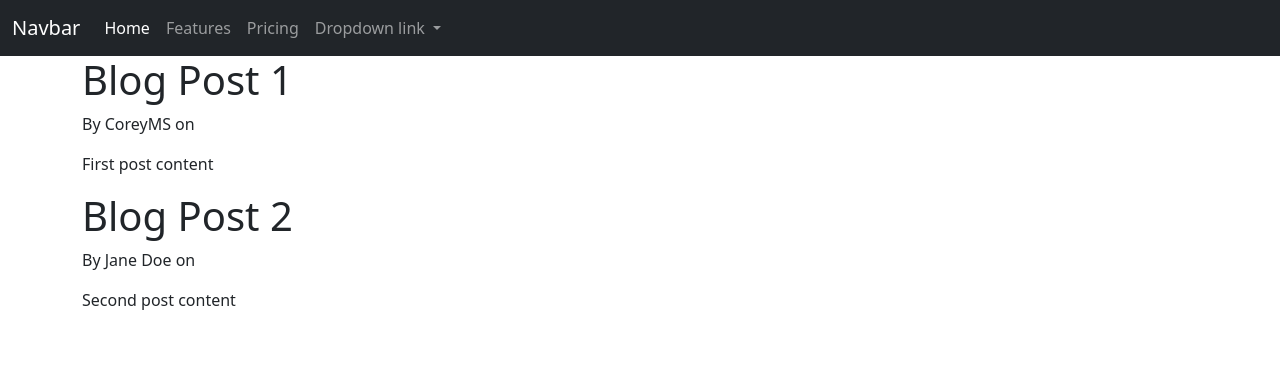
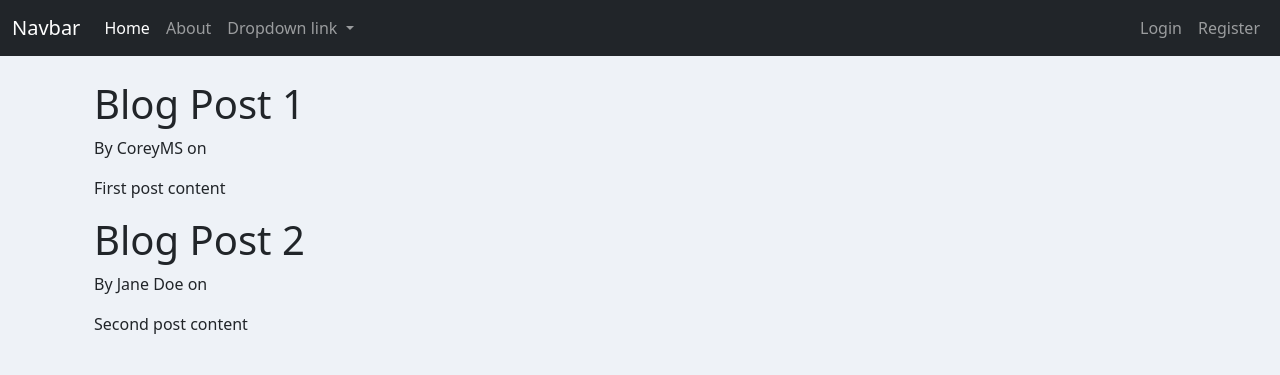
Before and after one commit to rafalq/django-blog, a Django app: page / in a window 1280 px wide. Shown: the top 375 px of the page. Run offline with Django 3.2, Linux system fonts and the light colour scheme.

Commit message:
load static

```diff
--- /dev/null
+++ b/blog/static/blog/main.css
@@ -0,0 +1,3 @@
+body {
+	background-color: rgb(238, 242, 247);
+}
--- a/blog/templates/blog/base.html
+++ b/blog/templates/blog/base.html
@@ -1,3 +1,4 @@
+{% load static %}
 <!DOCTYPE html>
 <html lang="en">
 	<head>
@@ -9,8 +10,11 @@
 		{% else %}
 		<title>Django Blog</title>
 		{% endif %}
-    {% comment %} bootstrap 5 {% endcomment %}
+    {% comment %} bootstrap 5 css{% endcomment %}
     <link href="https://cdn.jsdelivr.net/npm/bootstrap@5.0.2/dist/css/bootstrap.min.css" rel="stylesheet" integrity="sha384-EVSTQN3/azprG1Anm3QDgpJLIm9Nao0Yz1ztcQTwFspd3yD65VohhpuuCOmLASjC" crossorigin="anonymous">
+    {% comment %} custom css {% endcomment %}
+    <link rel="stylesheet" href="{% static 'blog/main.css' %}">
+    {% comment %} bootstrap 5 js {% endcomment %}
     <script src="https://cdn.jsdelivr.net/npm/bootstrap@5.0.2/dist/js/bootstrap.bundle.min.js" integrity="sha384-MrcW6ZMFYlzcLA8Nl+NtUVF0sA7MsXsP1UyJoMp4YLEuNSfAP+JcXn/tWtIaxVXM" crossorigin="anonymous" defer></script>
 	</head>
 	<body>
@@ -22,16 +26,14 @@
           <span class="navbar-toggler-icon"></span>
         </button>
         <div class="collapse navbar-collapse" id="navbarNavDropdown">
-          <ul class="navbar-nav">
+          <ul class="navbar-nav me-auto">
             <li class="nav-item">
               <a class="nav-link active" aria-current="page" href="#">Home</a>
             </li>
             <li class="nav-item">
-              <a class="nav-link" href="#">Features</a>
+              <a class="nav-link" href="#">About</a>
             </li>
-            <li class="nav-item">
-              <a class="nav-link" href="#">Pricing</a>
-            </li>
+
             <li class="nav-item dropdown">
               <a class="nav-link dropdown-toggle" href="#" id="navbarDropdownMenuLink" role="button" data-bs-toggle="dropdown" aria-expanded="false">
                 Dropdown link
@@ -43,11 +45,19 @@
               </ul>
             </li>
           </ul>
+          <ul class="navbar-nav">
+            <li class="nav-item">
+              <a class="nav-link" href="#">Login</a>
+            </li>
+            <li class="nav-item">
+              <a class="nav-link" href="#">Register</a>
+            </li>
+          </ul>
         </div>
       </div>
     </nav>
   </header>
-    <div class="container">
+    <div class="container p-4">
 		  {% block content %} {% endblock %}
     </div>
 	</body>
```
